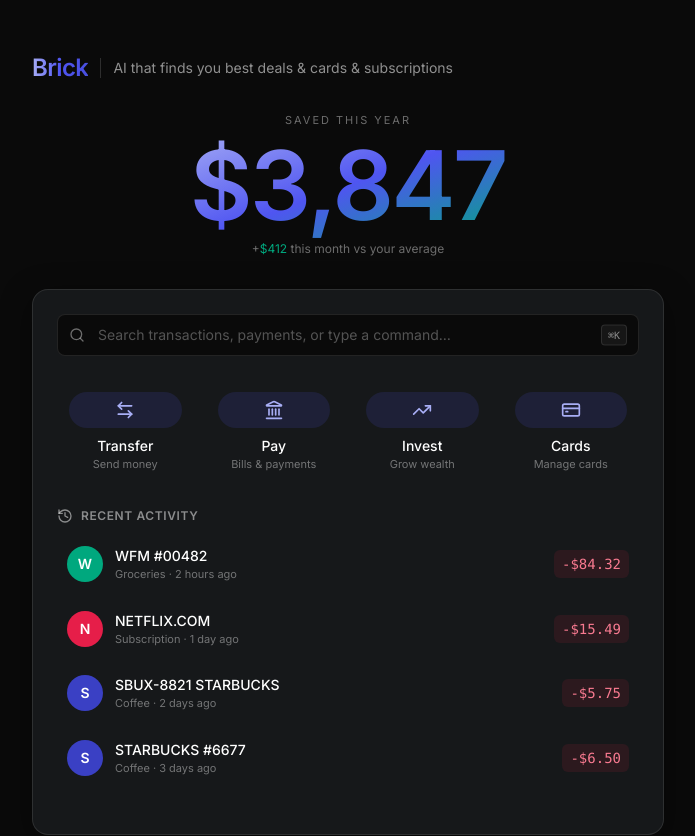
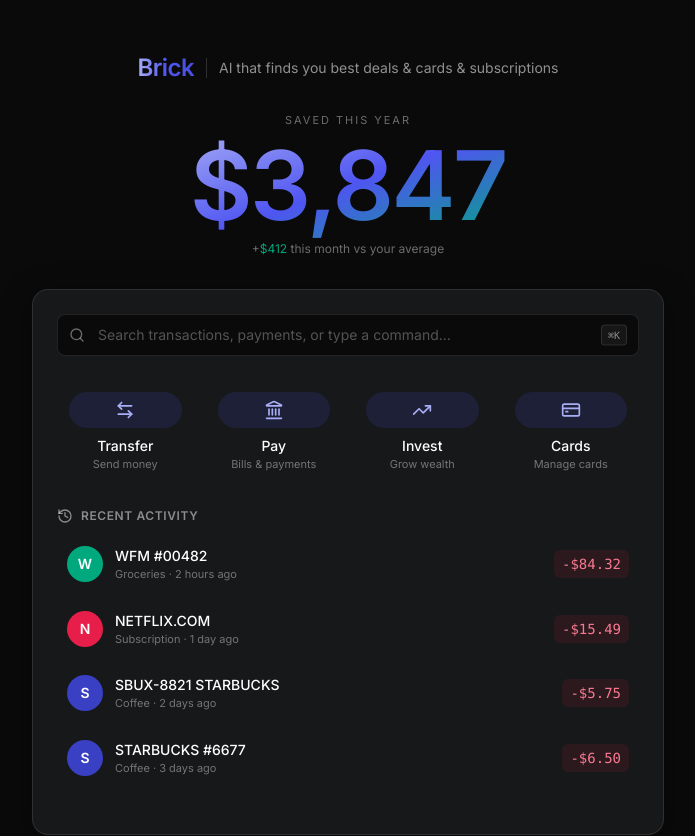
Before and after one commit to evangelinensy/brick, a Next.js app: page / in a window 1280 px wide. Shown: the top 836 px of the page, without its empty margins (292-987 px from the left). Built offline with nearby package versions, Linux system fonts and the light colour scheme.

Commit message:
center brick header

```diff
--- a/app/page.tsx
+++ b/app/page.tsx
@@ -93,8 +93,8 @@
   return (
     <main className="min-h-screen bg-[#0a0a0a] text-white">
       <div className="max-w-2xl mx-auto px-5 py-10 md:py-14 space-y-8">
-        {/* Brand header — logo left, tagline right */}
-        <header className="flex items-center gap-3">
+        {/* Brand header — centered: logo + divider + tagline */}
+        <header className="flex items-center justify-center gap-3">
           <h1 className="text-2xl font-semibold tracking-tight leading-none">
             <span className="bg-gradient-to-r from-[#a8aef5] via-[#4f55f1] to-[#494fdf] bg-clip-text text-transparent">
               Brick
```
